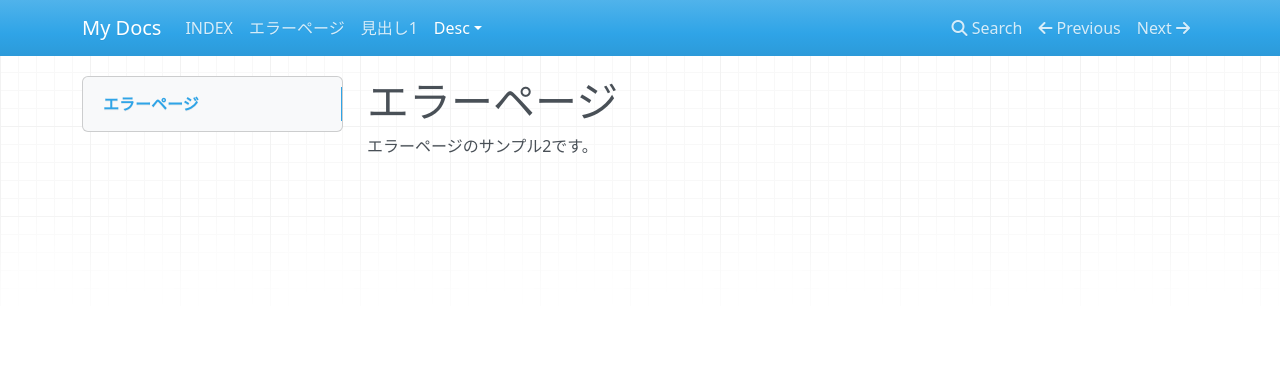
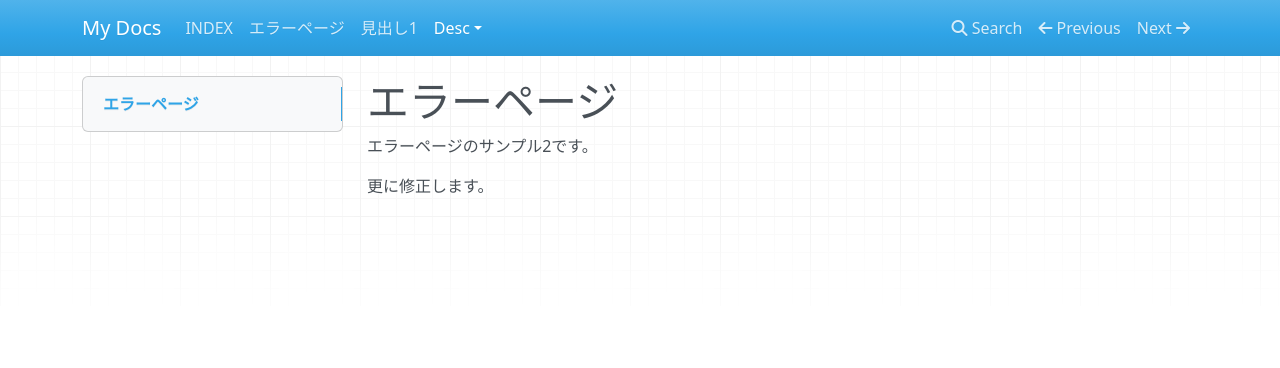
Before and after one commit to somaki-mq/docs-workflow-test, an MkDocs documentation site: the page built from docs/desc/error2.md, in a window 1280 px wide. Shown: the top 368 px of the page. Built offline with MkDocs 1.6.1, drawn with Linux system fonts in a browser that asks for light colours; nearby versions of some CDN libraries.

Commit message:
PR出すために追記

```diff
--- a/docs/desc/error2.md
+++ b/docs/desc/error2.md
@@ -1,2 +1,4 @@
 # エラーページ
 エラーページのサンプル2です。
+
+更に修正します。
```
